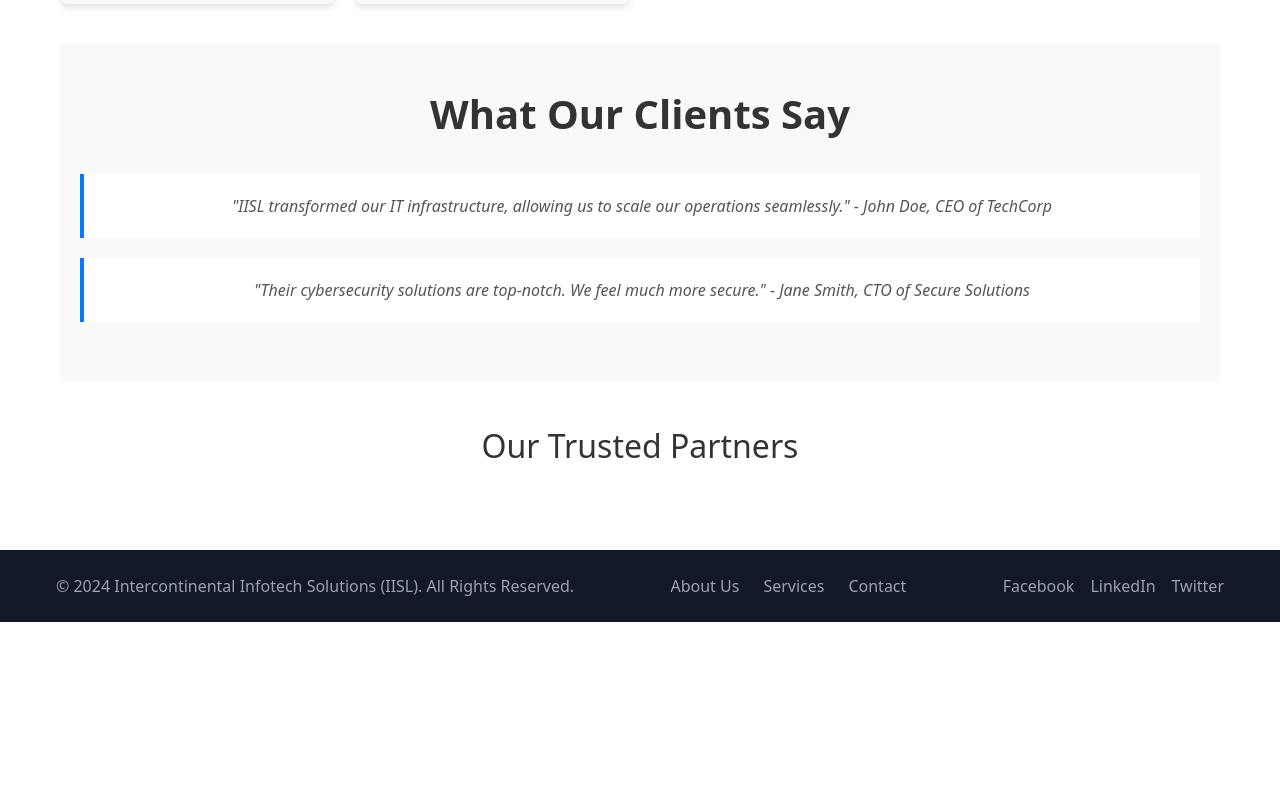
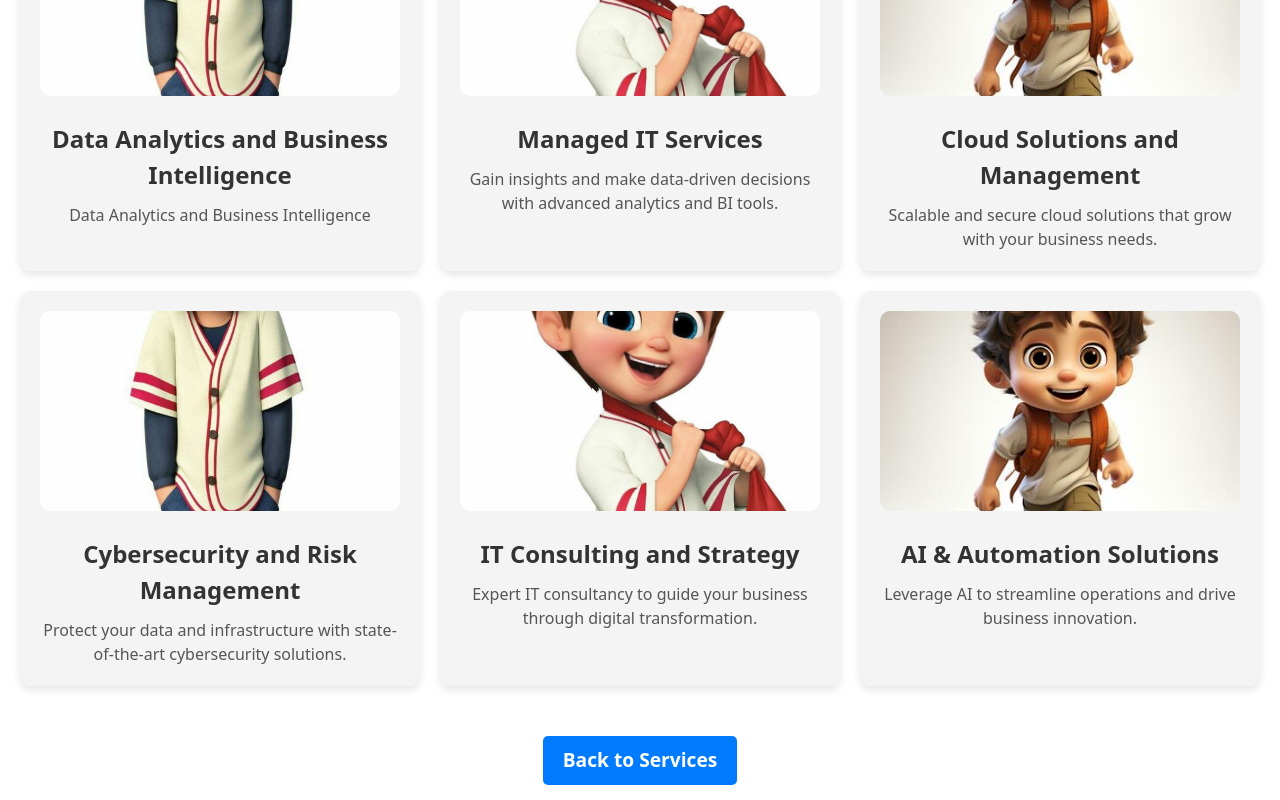
Before and after one commit to mperwe/iisl_website, a React (Create React App) app: page /network in a window 1280 px wide. Shown: the part 340-1140 px from the top of the page. Before the commit the page ends 962 px from the top, so only its background shows below. Built offline with nearby package versions, Linux system fonts and the light colour scheme.

Commit message:
edit service pages

```diff
--- a/src/pages/Services.css
+++ b/src/pages/Services.css
@@ -101,3 +101,25 @@
     max-width: 100%;
   }
 }
+
+
+.back-button-container {
+  margin-top: 20px;
+  text-align: center;
+}
+
+.back-button {
+  display: inline-block;
+  padding: 10px 20px;
+  background-color: #007bff; /* Adjust color to your preference */
+  color: white;
+  text-decoration: none;
+  border-radius: 5px;
+  font-size: 16px;
+  font-weight: bold;
+  transition: background-color 0.3s;
+}
+
+.back-button:hover {
+  background-color: #0056b3;
+}
--- a/src/pages/network.js
+++ b/src/pages/network.js
@@ -1,49 +1,74 @@
 import React from "react";
-import "./Services.css"; // Link CSS
+import { Link } from "react-router-dom"; // Import Link from react-router-dom
+import "./styles.css"; // Link CSS
 
-// Import images for the extra cards
-import extraCard1Img from "../components/images/boy2.jpg";
-import extraCard2Img from "../components/images/boy2.jpg";
+// Import images for the service cards
+import card1Img from "../components/images/boy1.jpg";
+import card2Img from "../components/images/boy2.jpg";
+import card3Img from "../components/images/boy3.jpg";
+import card4Img from "../components/images/boy1.jpg";
+import card5Img from "../components/images/boy2.jpg";
+import card6Img from "../components/images/boy3.jpg";
 
-const Services = () => {
+const Software = () => {
   return (
-    <div className="services-container">
+    <div className="styles-container">
       {/* Services Section */}
-      <h2 className="services-title">Network & Managed IT Services</h2>
-      <div className="services-grid">
-         {/* Software Development and Integration */}
-         <a href="" className="service-card">
-          <h3 className="service-title">Data Analytics and Business Intelligence</h3>
-          <p className="service-description">
+      <h2 className="styles-title">Network & Managed IT Services</h2>
+      <div className="styles-grid">
+        {/* Styles Cards */}
+        <a href="#" className="styles-card">
+          <img src={card1Img} alt="Software Development" className="styles-image" />
+          <h3 className="styles-title">Data Analytics and Business Intelligence</h3>
+          <p className="styles-description">
           Data Analytics and Business Intelligence
           </p>
         </a>
-
-        {/* Managed IT Services */}
-        <a href="" className="service-card">
-          <h3 className="service-title">Managed IT Services</h3>
-          <p className="service-description">
-            Comprehensive management of your IT infrastructure to ensure continuous operations and reduce downtime.
+        <a href="#" className="styles-card">
+          <img src={card2Img} alt="Data Analytics" className="styles-image" />
+          <h3 className="styles-title">Managed IT Services</h3>
+          <p className="styles-description">
+            Gain insights and make data-driven decisions with advanced analytics and BI tools.
           </p>
         </a>
-
-
-
-
+        <a href="#" className="styles-card">
+          <img src={card3Img} alt="Cloud Solutions" className="styles-image" />
+          <h3 className="styles-title">Cloud Solutions and Management</h3>
+          <p className="styles-description">
+            Scalable and secure cloud solutions that grow with your business needs.
+          </p>
+        </a>
+        <a href="#" className="styles-card">
+          <img src={card4Img} alt="Cybersecurity" className="styles-image" />
+          <h3 className="styles-title">Cybersecurity and Risk Management</h3>
+          <p className="styles-description">
+            Protect your data and infrastructure with state-of-the-art cybersecurity solutions.
+          </p>
+        </a>
+        <a href="#" className="styles-card">
+          <img src={card5Img} alt="IT Consulting" className="styles-image" />
+          <h3 className="styles-title">IT Consulting and Strategy</h3>
+          <p className="styles-description">
+            Expert IT consultancy to guide your business through digital transformation.
+          </p>
+        </a>
+        <a href="#" className="styles-card">
+          <img src={card6Img} alt="AI & Automation" className="styles-image" />
+          <h3 className="styles-title">AI & Automation Solutions</h3>
+          <p className="styles-description">
+            Leverage AI to streamline operations and drive business innovation.
+          </p>
+        </a>
       </div>
 
-      {/* Testimonials Section */}
-      <div className="testimonials-section">
-        <h2 className="section-title">What Our Clients Say</h2>
-        <div className="testimonial">
-          <p>"IISL transformed our IT infrastructure, allowing us to scale our operations seamlessly." - John Doe, CEO of TechCorp</p>
-        </div>
-        <div className="testimonial">
-          <p>"Their cybersecurity solutions are top-notch. We feel much more secure." - Jane Smith, CTO of Secure Solutions</p>
-        </div>
+      {/* Back to Services Button */}
+      <div className="back-button-container">
+        <Link to="/services" className="back-button">
+          Back to Services
+        </Link>
       </div>
 
-      {/* Business Partners Section */}
+           {/* Business Partners Section */}
       <div className="partners-section">
         <h2 className="section-title">Our Trusted Partners</h2>
         <div className="partners-logos">
@@ -54,4 +79,4 @@ const Services = () => {
   );
 };
 
-export default Services;
+export default Software;
--- a/src/pages/software.js
+++ b/src/pages/software.js
@@ -1,53 +1,74 @@
 import React from "react";
-import "./Services.css"; // Link CSS
+import { Link } from "react-router-dom"; // Import Link from react-router-dom
+import "./styles.css"; // Link CSS
 
-// Import images for the extra cards
-import extraCard1Img from "../components/images/boy2.jpg";
-import extraCard2Img from "../components/images/boy2.jpg";
+// Import images for the service cards
+import card1Img from "../components/images/boy1.jpg";
+import card2Img from "../components/images/boy2.jpg";
+import card3Img from "../components/images/boy3.jpg";
+import card4Img from "../components/images/boy1.jpg";
+import card5Img from "../components/images/boy2.jpg";
+import card6Img from "../components/images/boy3.jpg";
 
-const Services = () => {
+const Software = () => {
   return (
-    <div className="services-container">
-
-
+    <div className="styles-container">
       {/* Services Section */}
-      <h2 className="services-title">Software, Data & Business Intelligence</h2>
-      <div className="services-grid">
-
-         {/* Software Development and Integration */}
-         <a href="" className="service-card">
-          <h3 className="service-title">Software Development and Integration</h3>
-          <p className="service-description">
+      <h2 className="styles-title">Software, Data & Business Intelligence</h2>
+      <div className="styles-grid">
+        {/* Styles Cards */}
+        <a href="#" className="styles-card">
+          <img src={card1Img} alt="Software Development" className="styles-image" />
+          <h3 className="styles-title">Software Development and Integration</h3>
+          <p className="styles-description">
             Custom software solutions tailored to meet the specific needs of your business and seamless integration with existing systems.
           </p>
         </a>
-
-         {/* Software Development and Integration */}
-         <a href="" className="service-card">
-          <h3 className="service-title">Data Analytics and Business Intelligence</h3>
-          <p className="service-description">
-          Data Analytics and Business Intelligence
+        <a href="#" className="styles-card">
+          <img src={card2Img} alt="Data Analytics" className="styles-image" />
+          <h3 className="styles-title">Data Analytics and Business Intelligence</h3>
+          <p className="styles-description">
+            Gain insights and make data-driven decisions with advanced analytics and BI tools.
           </p>
         </a>
-
-
-
-
-
+        <a href="#" className="styles-card">
+          <img src={card3Img} alt="Cloud Solutions" className="styles-image" />
+          <h3 className="styles-title">Cloud Solutions and Management</h3>
+          <p className="styles-description">
+            Scalable and secure cloud solutions that grow with your business needs.
+          </p>
+        </a>
+        <a href="#" className="styles-card">
+          <img src={card4Img} alt="Cybersecurity" className="styles-image" />
+          <h3 className="styles-title">Cybersecurity and Risk Management</h3>
+          <p className="styles-description">
+            Protect your data and infrastructure with state-of-the-art cybersecurity solutions.
+          </p>
+        </a>
+        <a href="#" className="styles-card">
+          <img src={card5Img} alt="IT Consulting" className="styles-image" />
+          <h3 className="styles-title">IT Consulting and Strategy</h3>
+          <p className="styles-description">
+            Expert IT consultancy to guide your business through digital transformation.
+          </p>
+        </a>
+        <a href="#" className="styles-card">
+          <img src={card6Img} alt="AI & Automation" className="styles-image" />
+          <h3 className="styles-title">AI & Automation Solutions</h3>
+          <p className="styles-description">
+            Leverage AI to streamline operations and drive business innovation.
+          </p>
+        </a>
       </div>
 
-      {/* Testimonials Section */}
-      <div className="testimonials-section">
-        <h2 className="section-title">What Our Clients Say</h2>
-        <div className="testimonial">
-          <p>"IISL transformed our IT infrastructure, allowing us to scale our operations seamlessly." - John Doe, CEO of TechCorp</p>
-        </div>
-        <div className="testimonial">
-          <p>"Their cybersecurity solutions are top-notch. We feel much more secure." - Jane Smith, CTO of Secure Solutions</p>
-        </div>
+      {/* Back to Services Button */}
+      <div className="back-button-container">
+        <Link to="/services" className="back-button">
+          Back to Services
+        </Link>
       </div>
 
-      {/* Business Partners Section */}
+           {/* Business Partners Section */}
       <div className="partners-section">
         <h2 className="section-title">Our Trusted Partners</h2>
         <div className="partners-logos">
@@ -58,4 +79,4 @@ const Services = () => {
   );
 };
 
-export default Services;
+export default Software;
--- /dev/null
+++ b/src/pages/styles.css
@@ -0,0 +1,115 @@
+/* General Layout */
+.styles-container {
+    padding: 20px;
+    max-width: 1500px;
+    margin: 50px auto; /* Added top margin to lower content */
+    padding-top: 70px; /* Ensures content starts below any fixed header/menu */
+  }
+
+  /* Services Section Title */
+  .styles-title {
+    text-align: center;
+    font-size: 2.5rem;
+    margin-bottom: 40px;
+    color: #333;
+  }
+
+  /* Services Grid */
+  .styles-grid {
+    display: grid;
+    grid-template-columns: repeat(3, 1fr); /* 3 columns for desktop */
+    gap: 20px;
+    margin-top: 50px; /* Added spacing above the grid */
+    margin-bottom: 30px;
+  }
+
+  @media (max-width: 768px) {
+    .styles-grid {
+      grid-template-columns: repeat(2, 1fr); /* 2 columns for tablets */
+      margin-top: 30px; /* Adjusted for smaller screens */
+    }
+  }
+
+  @media (max-width: 480px) {
+    .styles-grid {
+      grid-template-columns: 1fr; /* 1 column for mobile */
+      margin-top: 20px; /* Adjusted for mobile */
+    }
+  }
+
+  /* Service Cards */
+  .styles-card {
+    background-color: #f4f4f4;
+    padding: 20px;
+    border-radius: 10px;
+    box-shadow: 0 4px 8px rgba(0, 0, 0, 0.1);
+    text-align: center;
+    transition: all 0.3s ease;
+    display: flex;
+    flex-direction: column;
+    align-items: center;
+  }
+
+  .styles-card:hover {
+    transform: scale(1.05);
+    box-shadow: 0 6px 12px rgba(0, 0, 0, 0.15);
+  }
+
+  .styles-image {
+    width: 100%;
+    height: 200px;
+    object-fit: cover;
+    border-radius: 10px;
+    margin-bottom: 15px;
+  }
+
+  .styles-title {
+    font-size: 1.5rem;
+    font-weight: bold;
+    margin: 10px 0;
+    color: #333;
+  }
+
+  .styles-description {
+    font-size: 1rem;
+    color: #555;
+    text-align: center;
+  }
+
+  /* Business Partners Section */
+  .partners-section {
+    padding: 20px;
+    margin-top: 50px; /* Added spacing above the section */
+    margin-bottom: 30px;
+    background-color: #fff;
+    border-radius: 10px;
+  }
+
+  .partners-logos {
+    display: flex;
+    justify-content: center;
+    gap: 20px;
+    flex-wrap: wrap;
+  }
+
+  /* Back Button */
+  .back-button-container {
+    text-align: center;
+    margin-top: 40px; /* Increased spacing above the button */
+  }
+
+  .back-button {
+    display: inline-block;
+    padding: 10px 20px;
+    background-color: #007BFF;
+    color: white;
+    text-decoration: none;
+    border-radius: 5px;
+    font-size: 1.2rem;
+    transition: background-color 0.3s ease;
+    margin-top: 10px;
+  }
+
+  .back-button:hover {
+    background-color: #0056b3;
+  }
```
Also changed, not shown: src/pages/software.css (added).
